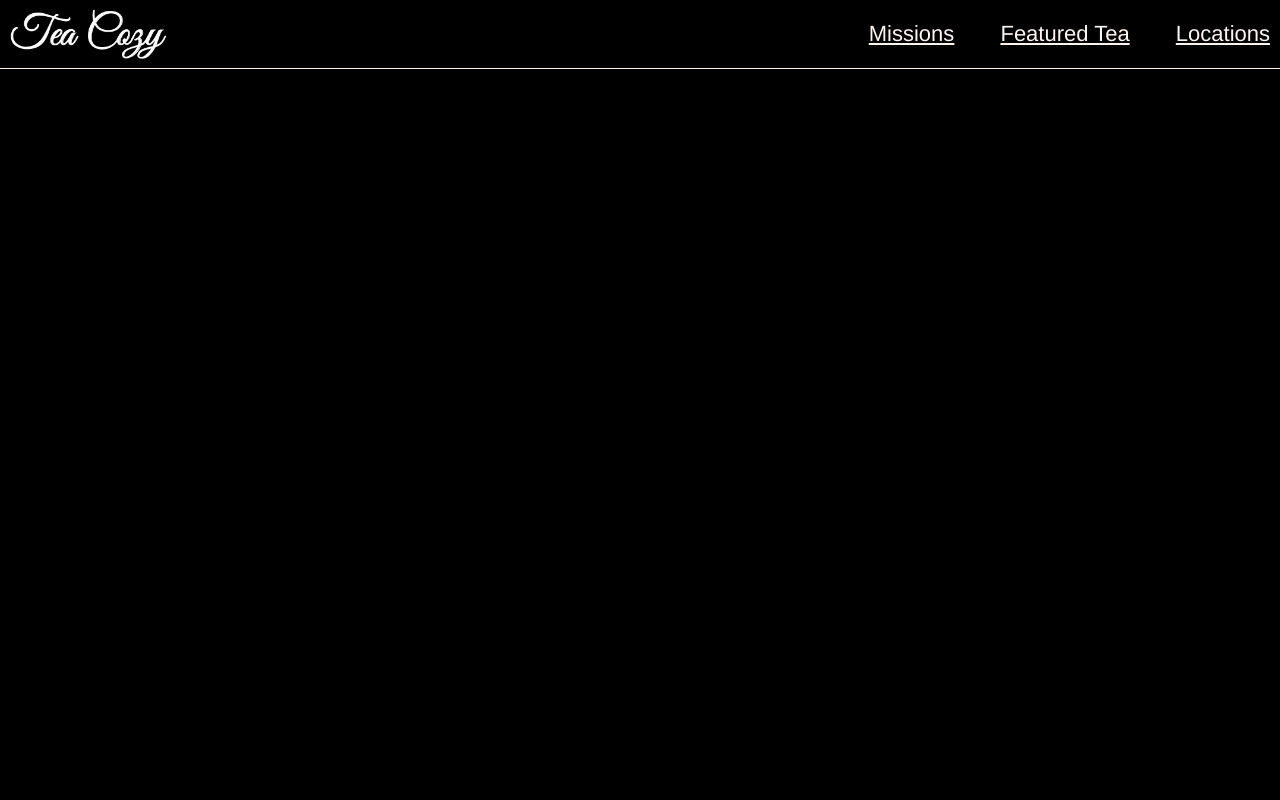
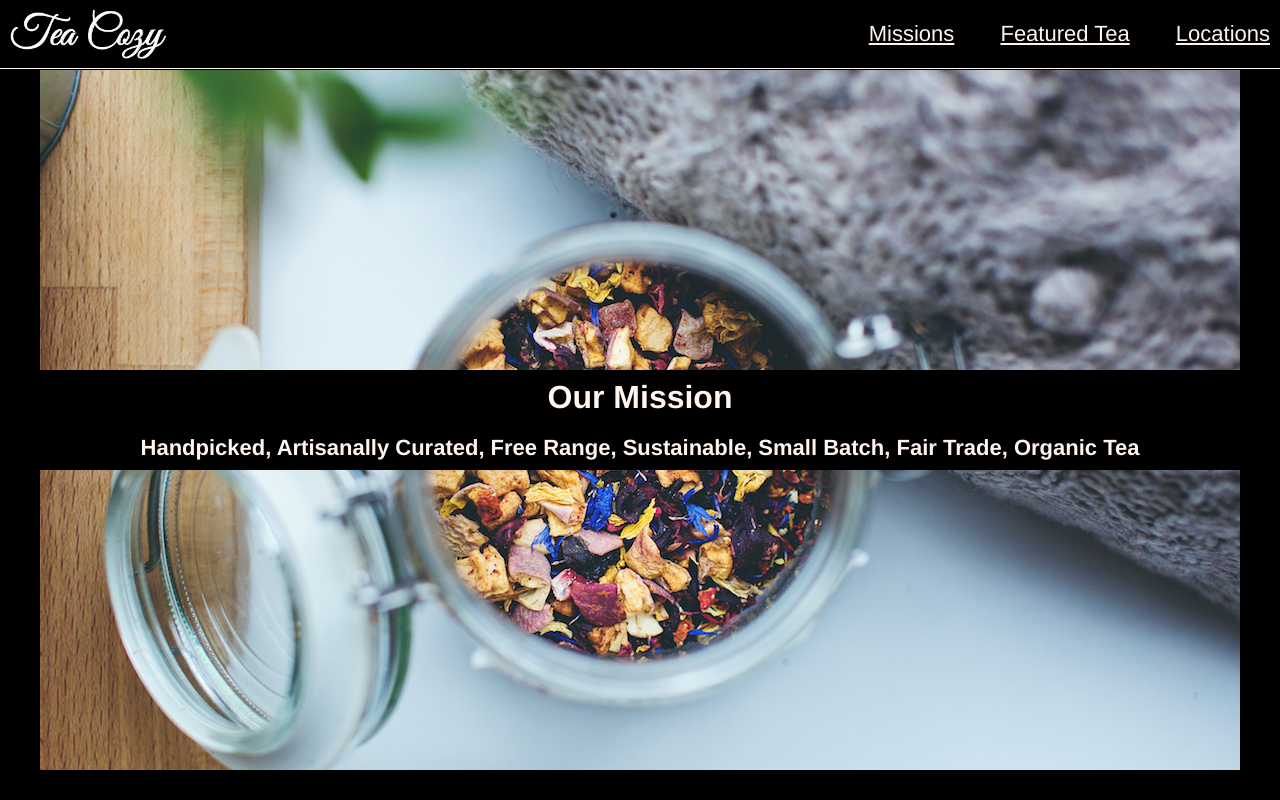
Before and after one commit to MahmoudAliEng/Tea-Cozy, a plain HTML site: page index.html in a window 1280 px wide. Drawn offline with Linux system fonts and the light colour scheme.

Commit message:
Adding and styling mission - main section 1 content

```diff
--- a/index.html
+++ b/index.html
@@ -22,5 +22,17 @@
                 </ul>
         </nav>
     </header>
+    <main>
+        <section class="mission">
+            <div class="mission-container">
+                <div class="mission-title">
+                    <h2>Our Mission </h2>
+                </div>
+                <div class="mission-text">
+                    <h4>Handpicked, Artisanally Curated, Free Range, Sustainable, Small Batch, Fair Trade, Organic Tea</h4>
+                </div>
+            </div>
+        </section>
+    </main>
 </body>
 </html>
--- a/style.css
+++ b/style.css
@@ -17,6 +17,7 @@ header {
     position: fixed;
     width: 100%;
     border-bottom: 1px solid seashell;
+    z-index: 1;
 }
 
 .logo-container {
@@ -30,6 +31,7 @@ header {
 }
 
 ul.nav-links {
+
     list-style: none;
 }
 
@@ -47,10 +49,43 @@ ul.nav-links li:nth-child(3) {
 }
 
 ul.nav-links li a{
-    transition: all .3s ease 0s;
+    display: flex;
+    align-items: center;
 }
 
 ul.nav-links li a:hover {
     color: black;
     background-color: seashell;
 }
+
+
+/* Main Section Style */
+
+main {
+    position: relative;
+    top: 70px;
+}
+
+.mission {
+    width: 1200px;
+    height: 700px;
+    margin: 0 auto;
+    display: flex;
+    align-items: center;
+    background-image: url('./imgs/img-mission-background.jpg');
+
+}
+
+.mission-container  {
+    height: 100px;
+    display: flex;
+    flex-direction: column;
+    justify-content: space-around;
+    width: 100%;
+    text-align: center;
+}
+
+.mission-title h2{
+    font-size: 32px;
+    font-weight: 600;
+}
```
